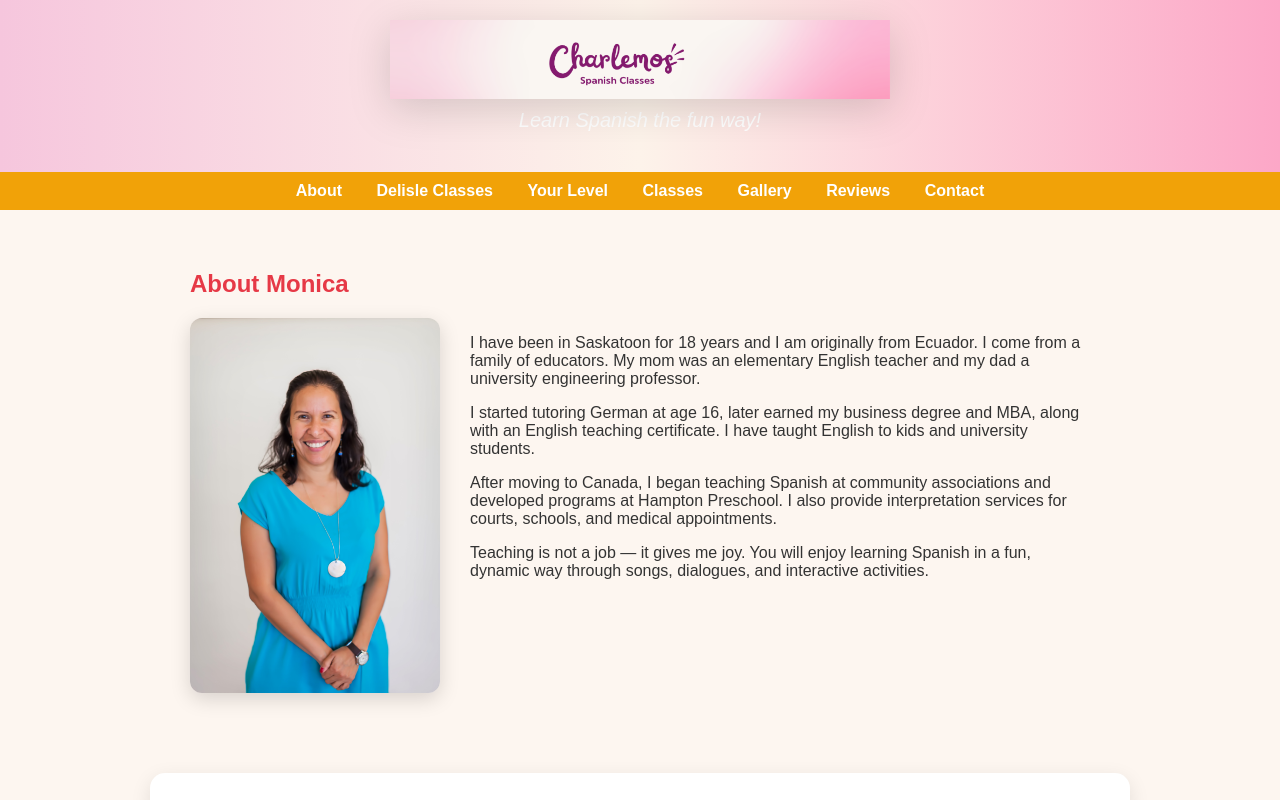
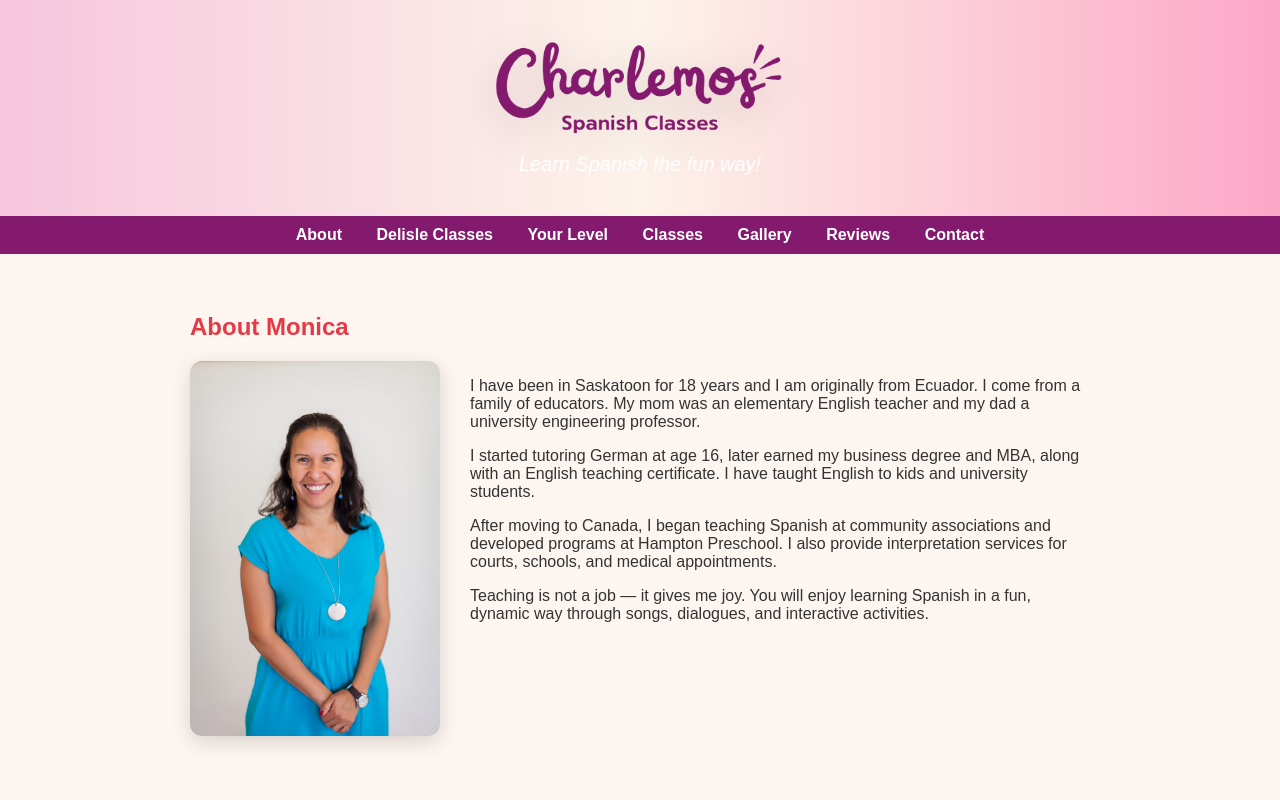
Before and after one commit to charlemos-spanish-classes/charlemos, a plain HTML site: page index.html in a window 1280 px wide. Shown: the top 800 px of the page. Drawn offline with Linux system fonts and the light colour scheme.

Commit message:
Add files via upload

```diff
--- a/index.html
+++ b/index.html
@@ -21,7 +21,7 @@ header {
 }
 
 nav {
-    background: #f1a208;
+    background: #841A6E;
     padding: 10px;
     text-align: center;
 }
@@ -73,7 +73,7 @@ footer {
 }
 
 .logo {
-    width: 500px;
+    width: 350px;
     max-width: 75%;
     height: auto;
     display: block;
@@ -296,7 +296,7 @@ footer {
 
 <header>
 
-<img src="CHbanner.png"
+<img src="CHlogotext.png"
 class="logo"
 alt="Charlemos Logo">
 
```
Also changed, not shown: CHlogotext.png (added).
